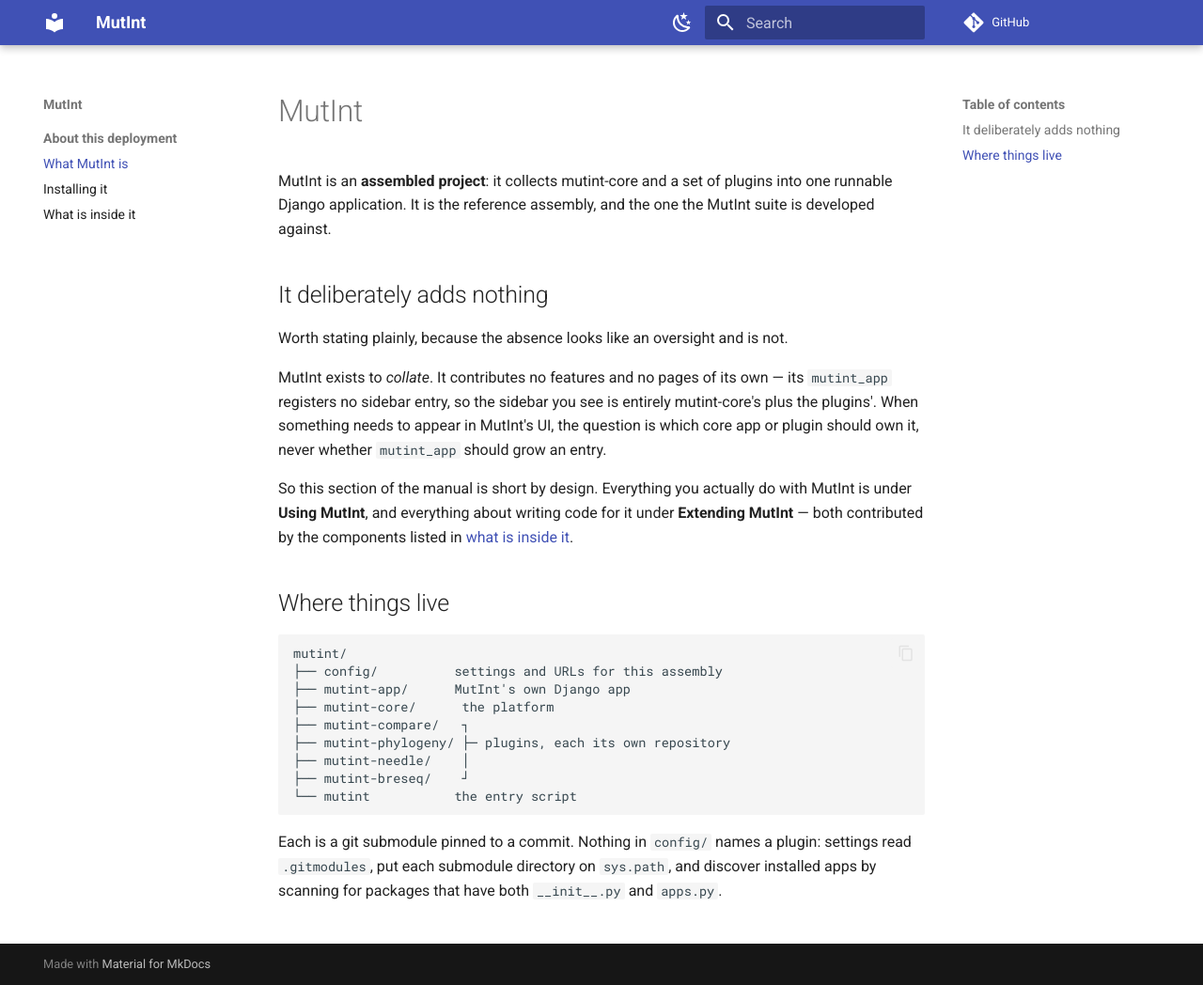
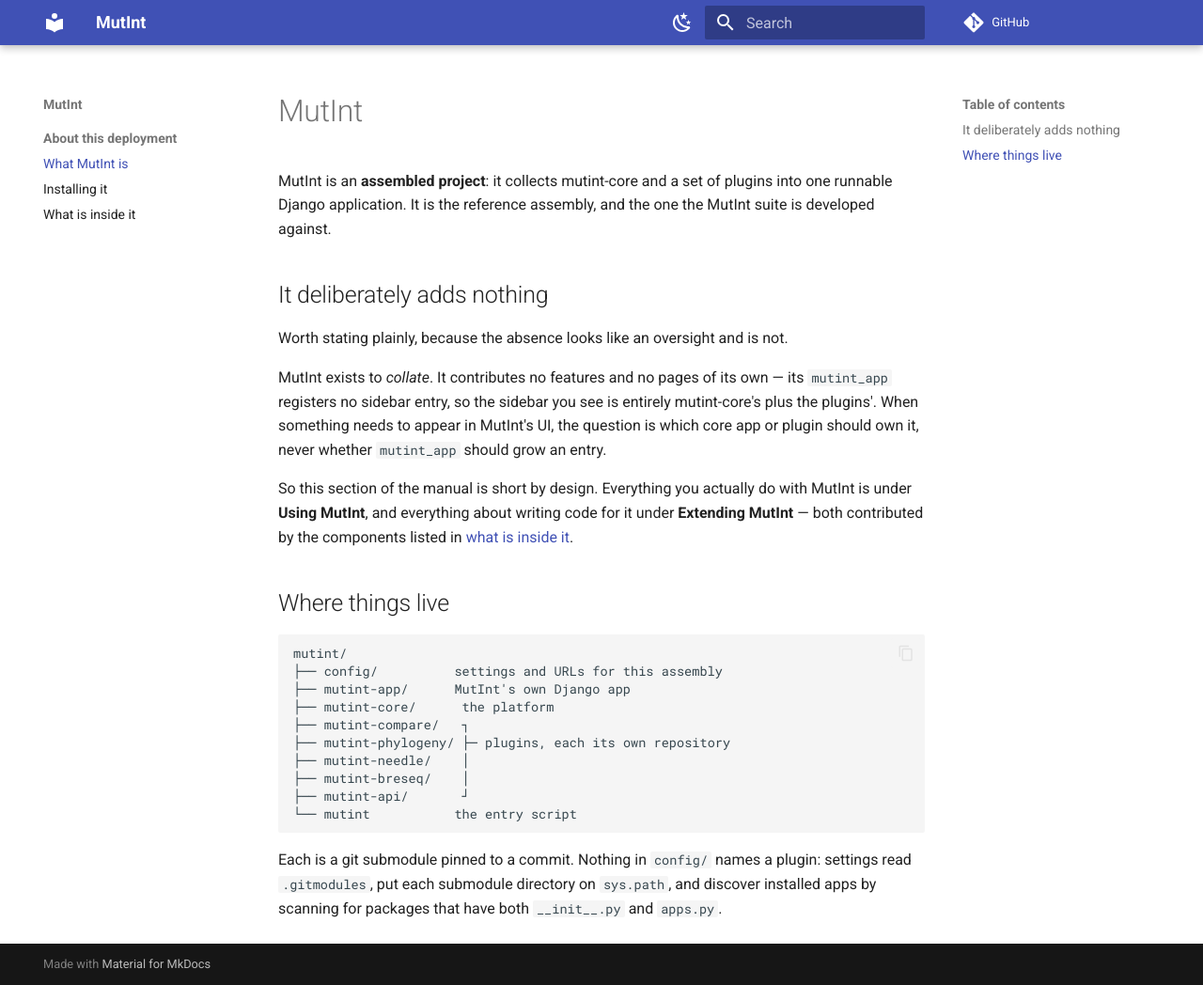
Before and after one commit to mutint/mutint, an MkDocs documentation site: the page built from docs/index.md, in a window 1280 px wide and 1048 px high. Shown: the whole window at 94% size. Built offline with MkDocs 1.6.1 and Material for MkDocs 9.7.7, drawn with Linux system fonts in a browser that asks for light colours; comment, search, counter and statistics services are not loaded.

Commit message:
feat: add the mutint-api submodule; bump mutint-core
Co-Authored-By: Claude Fable 5.1 <noreply@anthropic.com>
Claude-Session: https://claude.ai/code/session_015SwdKAWTsPQohnVn2oUKU7

````diff
--- a/docs/index.md
+++ b/docs/index.md
@@ -27,7 +27,8 @@ mutint/
 ├── mutint-compare/   ┐
 ├── mutint-phylogeny/ ├─ plugins, each its own repository
 ├── mutint-needle/    │
-├── mutint-breseq/    ┘
+├── mutint-breseq/    │
+├── mutint-api/       ┘
 └── mutint           the entry script
 ```
 
````
Also changed, not shown: docs/components.md (+1 -0 lines), .gitmodules.
